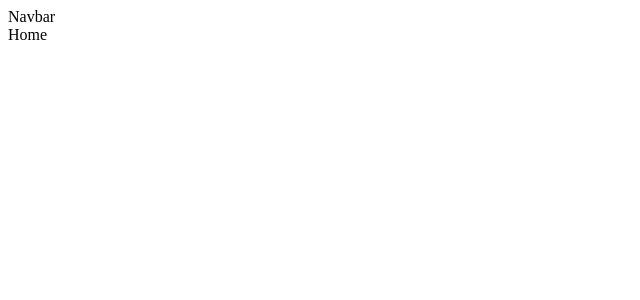
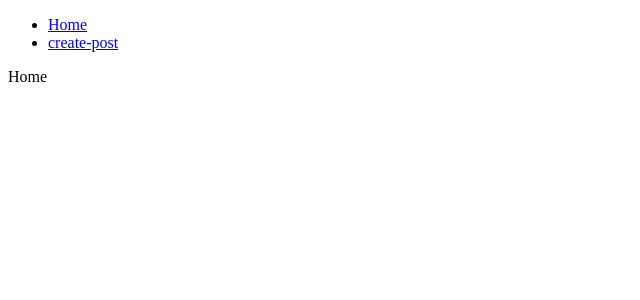
Before and after one commit to bhargavraju49/blogspage, a React (Create React App) app: page / in a window 1280 px wide. Shown: the top 300 px of the page, without its empty margins (0-640 px from the left). Built offline with nearby package versions, Linux system fonts and the light colour scheme.

Commit message:
added link to in nav to redirect the pages

```diff
--- a/src/components/App.js
+++ b/src/components/App.js
@@ -8,7 +8,7 @@
       <Routes>
         <Route exact path='/' element={<Home />}  />
         <Route exact path='/post/:postId' element={<PostDetail />} />
-        <Route exact path='/creat-post' element={<CreatePost />}  />
+        <Route exact path='/create-post' element={<CreatePost />}  />
       </Routes>
     </div>
   );
--- a/src/components/Navbar.js
+++ b/src/components/Navbar.js
@@ -1,6 +1,18 @@
+
+import {Link} from 'react-router-dom'
+
 function Navbar () {
     return (
-        <div>Navbar</div>
+        <div>
+            <ul id="nav">
+                <li>
+                    <Link to='/'>Home</Link>
+                </li>
+                <li>
+                    <Link to='/create-post'>create-post</Link>
+                </li>
+            </ul>
+        </div>
     )
 }
 export default Navbar
```
